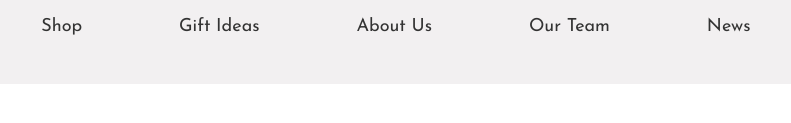
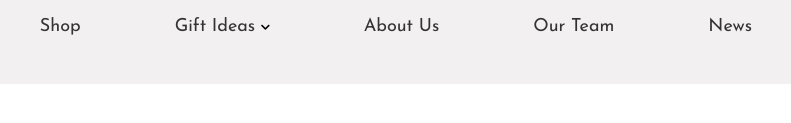
Before and after one commit to ManuelVillarVitoria/SASS-Clothes-Store, a website: page index.html in a window 1280 px wide. Shown: the part 187-310 px from the top of the page, 290-1081 px from the left. Drawn offline with Linux system fonts and the light colour scheme.

Commit message:
styling Dropdown menu

```diff
--- /dev/null
+++ b/assets/scss/components/dropdown.scss
@@ -0,0 +1,49 @@
+.dropdown-li {
+    position: relative;
+
+    &::after {
+        font-family: 'Font Awesome 5 Free';
+        content: '\f078';
+        font-weight: bold;
+    }
+
+    &:hover .dropdown {
+        visibility: visible;
+        opacity: 1;
+    }
+}
+
+.dropdown {
+    position: absolute;
+    top: 3rem;
+    right: -2.8rem;
+    width: 10rem;
+    background-color: darken(color(tertiary), 5%);
+    @include navigation;
+    padding: 1rem;
+    text-align: center;
+    border-radius: .2rem;
+    visibility: hidden;
+    opacity: 0;
+    transition: opacity .3s;
+
+    &::before {
+        content: '';
+        display: block;
+        position: absolute;
+        top: -1.5rem;
+        left: 7.3rem;
+        border-right: 15px solid transparent;
+        border-bottom: 15px solid darken(color(tertiary), 5%);
+        border-left: 15px solid transparent;
+    }
+
+    &-item {
+        margin: .5rem 0;
+    }
+
+    &-link {
+        font-weight: 300;
+        font-size: size(xs);
+    }
+}
--- a/assets/scss/layout/_navigation.scss
+++ b/assets/scss/layout/_navigation.scss
@@ -9,7 +9,3 @@
     grid-row: 3 / 4;
     @include navigation;
 }
-
-.dropdown {
-    display: none;
-}
--- a/assets/scss/main.scss
+++ b/assets/scss/main.scss
@@ -7,3 +7,4 @@
 
 @import "components/logo";
 @import "components/heading";
+@import "components/dropdown";
```
Also changed, not shown: assets/css/components/dropdown.css (added), assets/css/main.css.
